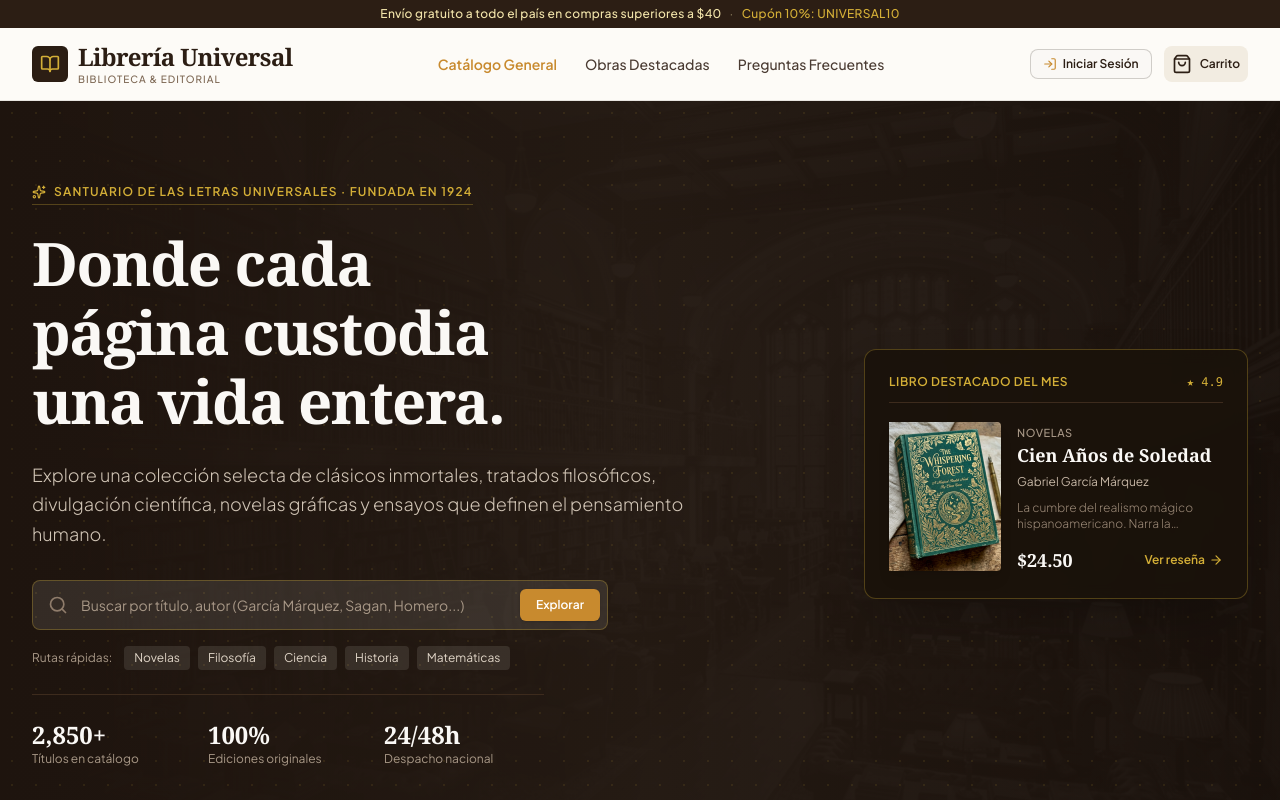
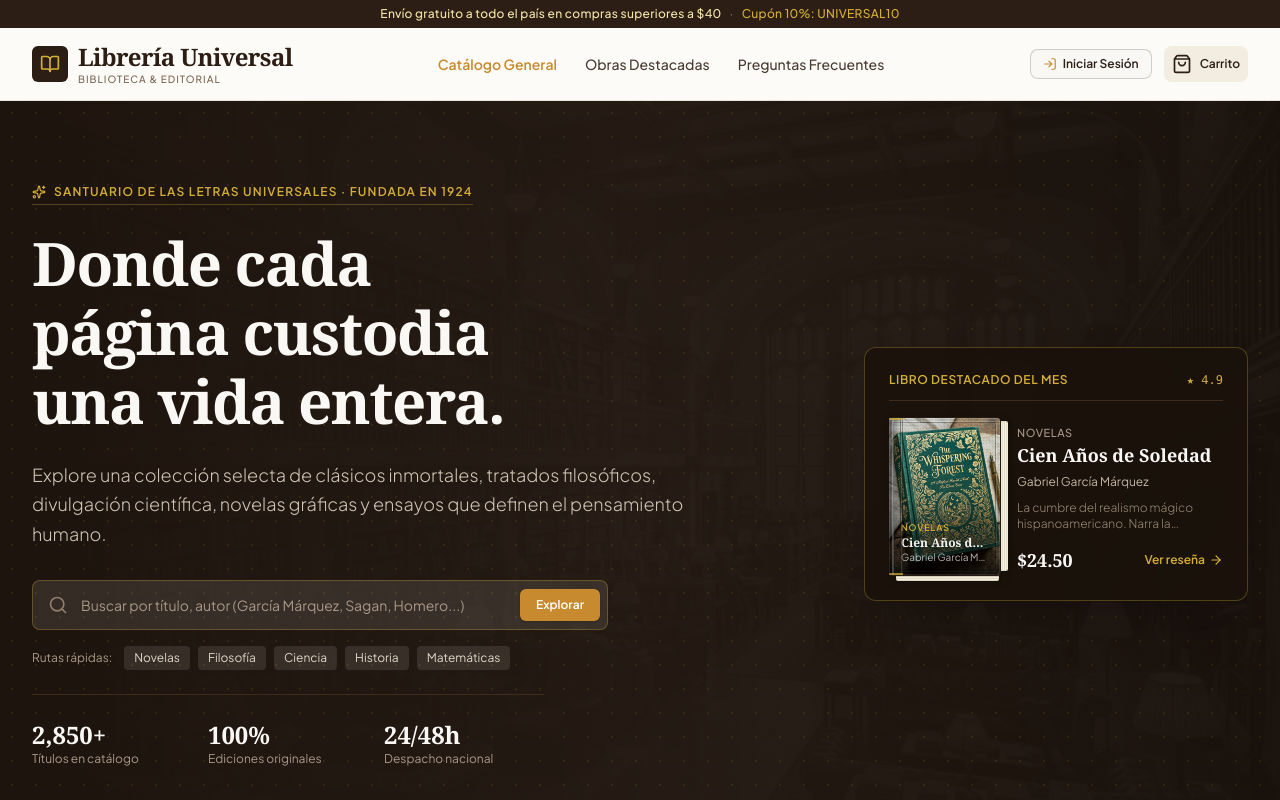
Before and after one commit to AbelRED05/libreria-universal-fronted-backend-v3, a React (Vite) app: page / in a window 1280 px wide. Shown: the top 800 px of the page. Built offline with nearby package versions, Linux system fonts and the light colour scheme; no server answers; a web font is replaced by a local one.

Commit message:
Fix book cover consistency in featured book

```diff
--- a/src/components/HeroSection.tsx
+++ b/src/components/HeroSection.tsx
@@ -1,5 +1,6 @@
 import React from 'react';
 import { useLibrary } from '../context/LibraryContext';
+import { BookCover } from './BookCover';
 import { Search, Compass, BookCheck, Sparkles, ArrowRight } from 'lucide-react';
 import { HERO_IMAGE } from '../data/mockData';
 
@@ -125,18 +126,15 @@ export const HeroSection: React.FC = () => {
                 </div>
 
                 <div className="mt-4 flex gap-4 items-center">
-                  <div className="w-28 shrink-0 shadow-lg rounded-r overflow-hidden aspect-[3/4] bg-[#2E2015]">
-                    {featuredBook.imageUrl ? (
-                      <img
-                        src={featuredBook.imageUrl}
-                        alt={featuredBook.title}
-                        className="w-full h-full object-cover"
-                      />
-                    ) : (
-                      <div className="w-full h-full flex flex-col justify-center items-center p-2 text-center bg-[#2B1B10] text-[#D4AF37]">
-                        <span className="text-[10px] font-bold line-clamp-2">{featuredBook.title}</span>
-                      </div>
-                    )}
+                  <div className="w-28 shrink-0">
+                    <BookCover
+                      title={featuredBook.title}
+                      author={featuredBook.author}
+                      category={featuredBook.category}
+                      imageUrl={featuredBook.imageUrl}
+                      theme={featuredBook.coverTheme}
+                      size="sm"
+                    />
                   </div>
 
                   <div className="space-y-1.5 flex-1 min-w-0">
```
